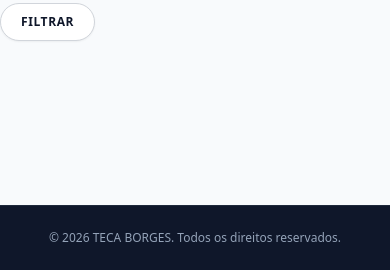
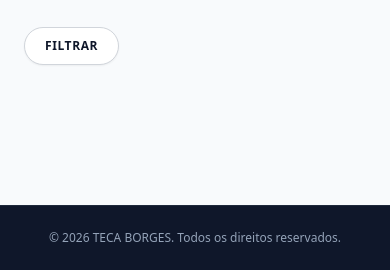
Before and after one commit to emersonandradeperfil/imobiliaria, a Flask app: page / in a window 390 px wide. Shown: the part 574-844 px from the top of the page. Run offline with Flask 3, Linux system fonts and the light colour scheme; data that the repository does not hold is empty; some libraries are stand-ins or nearby versions.

Commit message:
Espaço na tela grande

```diff
--- a/templates/index.html
+++ b/templates/index.html
@@ -17,9 +17,7 @@
 
     <!-- Conteúdo Central sobreposto ao Vídeo -->
     <div class="relative z-10 max-w-4xl mx-auto px-4 text-center space-y-4">
-        <span class="inline-block text-[10px] sm:text-xs font-bold uppercase tracking-widest bg-amber-400/20 text-amber-300 border border-amber-400/30 px-3 py-1 rounded-full backdrop-blur-sm">
-            Exclusividade & Alto Padrão
-        </span>
+
 
         <h1 class="text-3xl sm:text-5xl font-extrabold text-white tracking-tight drop-shadow-md">
             Imóveis de Alto Padrão em Destaque
@@ -35,7 +33,11 @@
     </div>
 </div>
 
-<!-- Botão Gatilho para Abrir/Fechar os Filtros -->
+
+
+<div class="max-w-7xl mx-auto px-6 sm:px-8 py-6 space-y-8">
+
+    <!-- Botão Gatilho para Abrir/Fechar os Filtros -->
     <div class="flex pt-1">
         <button type="button" onclick="togglePainelFiltros()" id="btn-toggle-filtros"
             class="inline-flex items-center gap-2 px-5 py-2.5 bg-white hover:bg-slate-900 text-slate-900 hover:text-white border border-gray-300 hover:border-slate-900 rounded-full text-xs font-bold uppercase tracking-wider shadow-sm transition cursor-pointer">
@@ -47,10 +49,6 @@
             <!-- <span id="badge-filtro-ativo" class="hidden w-2 h-2 rounded-full bg-amber-500"></span> -->
         </button>
     </div>
-
-<div class="max-w-7xl mx-auto px-4 py-6 space-y-8"></div>
-
-
 
 
     <!-- ========================================== -->
```
